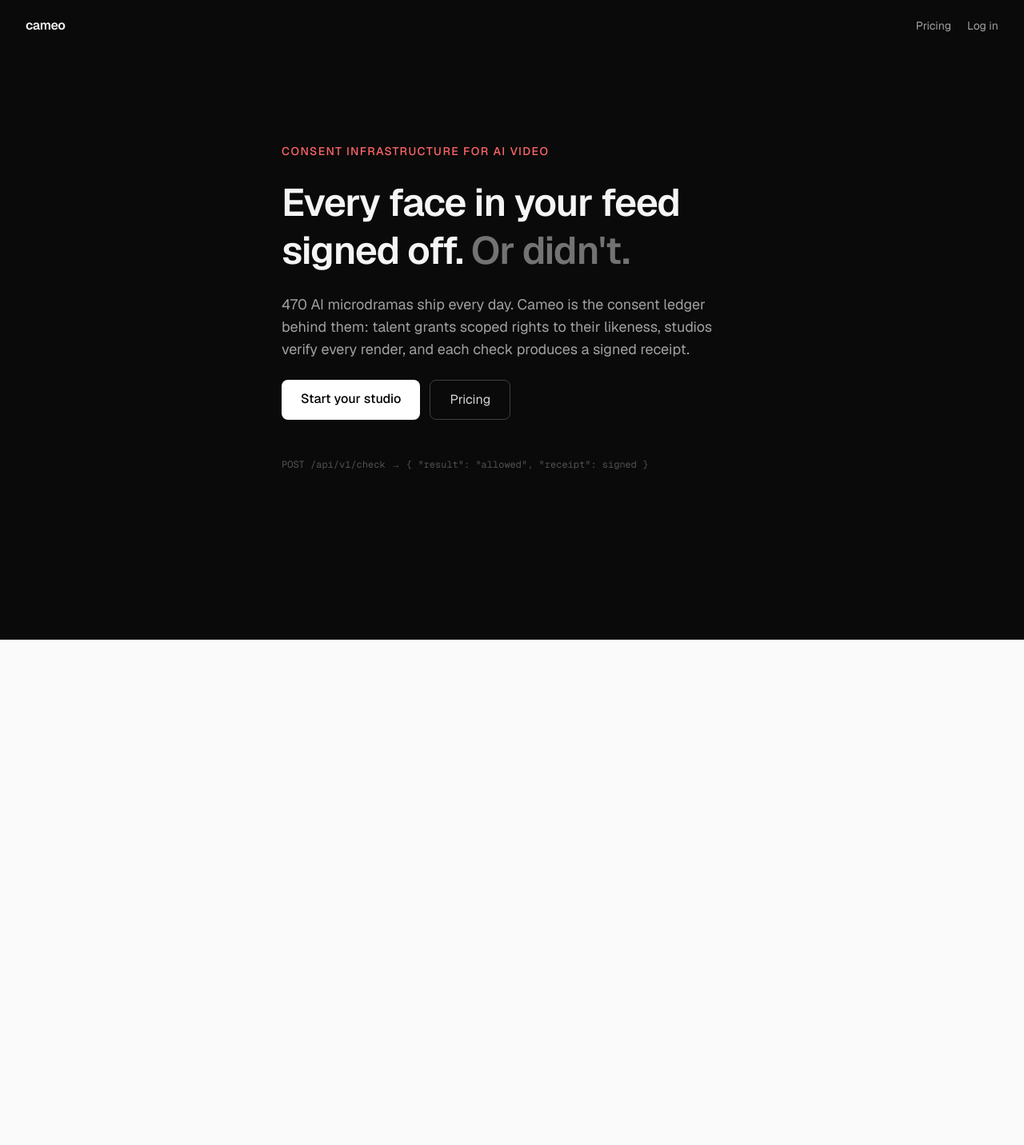
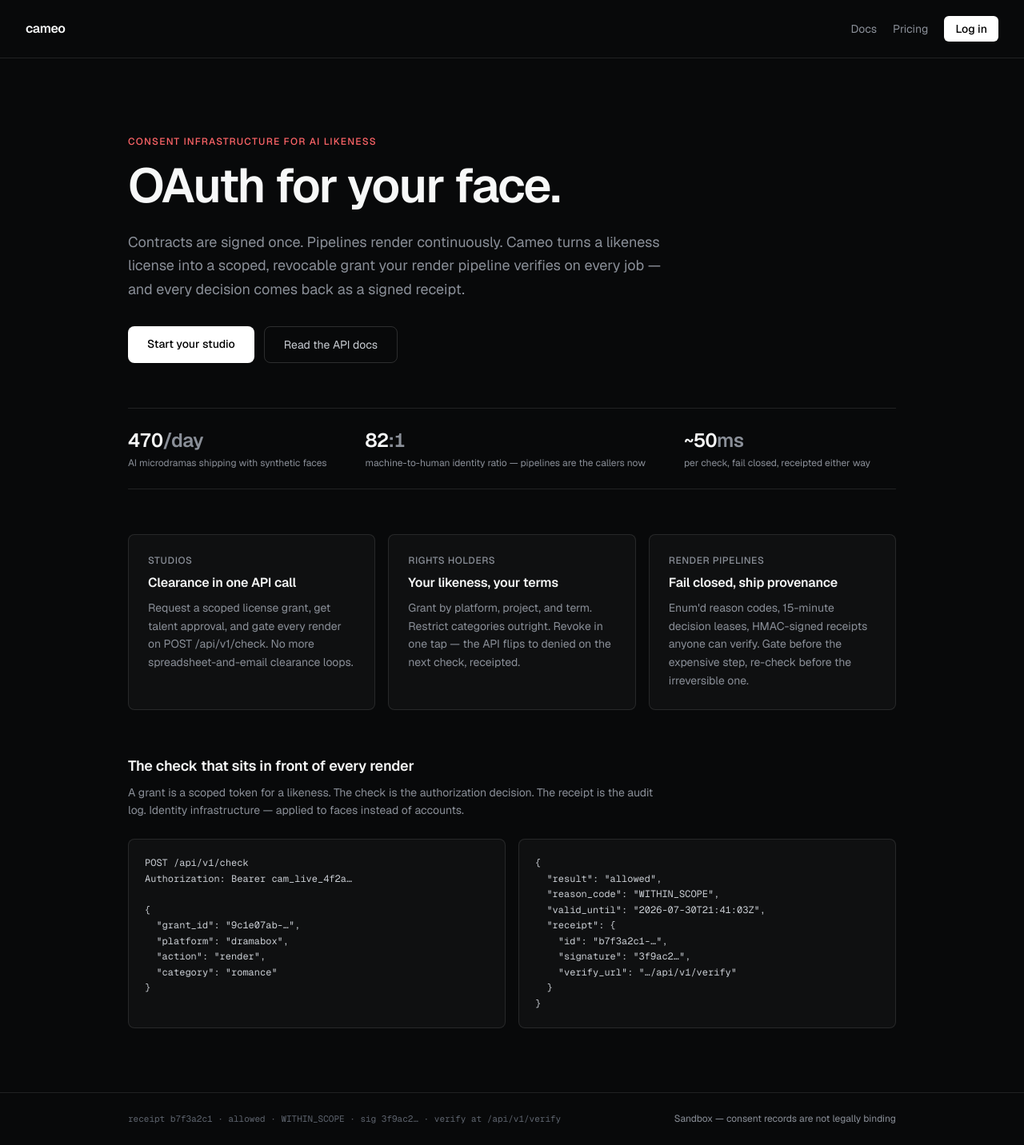
Before and after one commit to ianalin123/built-different, a Next.js app: page / in a window 1280 px wide. Shown: the whole page at 80% size. Before the commit the page ends 800 px from the top, so only its background shows below. Built offline with nearby package versions, Linux system fonts and the light colour scheme; no server answers.

Commit message:
feat: rework landing and pricing with v2 positioning

```diff
--- a/src/app/page.tsx
+++ b/src/app/page.tsx
@@ -1,47 +1,144 @@
 import Link from "next/link";
 import { auth0 } from "@/lib/auth0";
+
+const PERSONAS = [
+  {
+    who: "Studios",
+    headline: "Clearance in one API call",
+    body: "Request a scoped license grant, get talent approval, and gate every render on POST /api/v1/check. No more spreadsheet-and-email clearance loops.",
+  },
+  {
+    who: "Rights holders",
+    headline: "Your likeness, your terms",
+    body: "Grant by platform, project, and term. Restrict categories outright. Revoke in one tap — the API flips to denied on the next check, receipted.",
+  },
+  {
+    who: "Render pipelines",
+    headline: "Fail closed, ship provenance",
+    body: "Enum'd reason codes, 15-minute decision leases, HMAC-signed receipts anyone can verify. Gate before the expensive step, re-check before the irreversible one.",
+  },
+];
+
+const REQUEST = `POST /api/v1/check
+Authorization: Bearer cam_live_4f2a…
+
+{
+  "grant_id": "9c1e07ab-…",
+  "platform": "dramabox",
+  "action": "render",
+  "category": "romance"
+}`;
+
+const RESPONSE = `{
+  "result": "allowed",
+  "reason_code": "WITHIN_SCOPE",
+  "valid_until": "2026-07-30T21:41:03Z",
+  "receipt": {
+    "id": "b7f3a2c1-…",
+    "signature": "3f9ac2…",
+    "verify_url": "…/api/v1/verify"
+  }
+}`;
 
 export default async function Home() {
   const session = await auth0.getSession();
   return (
-    <main className="flex min-h-screen flex-col bg-neutral-950 text-neutral-100">
-      <nav className="flex items-center justify-between px-8 py-5">
+    <main className="flex min-h-screen flex-col bg-[#08090a] text-[#f7f8f8]">
+      <nav className="flex items-center justify-between border-b border-white/10 px-8 py-5">
         <span className="font-semibold tracking-tight">cameo</span>
-        <div className="flex gap-5 text-sm text-neutral-400">
+        <div className="flex items-center gap-5 text-sm text-[#8a8f98]">
+          <Link href="/docs" className="hover:text-white">Docs</Link>
           <Link href="/pricing" className="hover:text-white">Pricing</Link>
           {session ? (
-            <Link href="/dashboard" className="hover:text-white">Dashboard</Link>
+            <Link href="/dashboard" className="rounded-md bg-white px-3.5 py-1.5 font-medium text-black">
+              Dashboard
+            </Link>
           ) : (
-            <a href="/auth/login?returnTo=/dashboard" className="hover:text-white">Log in</a>
+            <a href="/auth/login?returnTo=/dashboard" className="rounded-md bg-white px-3.5 py-1.5 font-medium text-black">
+              Log in
+            </a>
           )}
         </div>
       </nav>
-      <section className="mx-auto flex max-w-3xl flex-1 flex-col justify-center gap-6 px-8 pb-24">
-        <p className="text-sm font-medium uppercase tracking-widest text-red-400">
-          consent infrastructure for ai video
+
+      <section className="mx-auto w-full max-w-5xl px-8 pt-24">
+        <p className="text-xs font-medium uppercase tracking-widest text-red-400">
+          consent infrastructure for ai likeness
         </p>
-        <h1 className="text-5xl font-semibold leading-tight tracking-tight">
-          Every face in your feed
-          <br />
-          signed off. <span className="text-neutral-500">Or didn&apos;t.</span>
+        <h1 className="mt-4 max-w-3xl text-5xl font-semibold leading-[1.05] tracking-[-0.03em] md:text-6xl">
+          OAuth for your face.
         </h1>
-        <p className="max-w-xl text-lg text-neutral-400">
-          470 AI microdramas ship every day. Cameo is the consent ledger behind them:
-          talent grants scoped rights to their likeness, studios verify every render,
-          and each check produces a signed receipt.
+        <p className="mt-6 max-w-2xl text-lg leading-relaxed text-[#8a8f98]">
+          Contracts are signed once. Pipelines render continuously. Cameo turns a
+          likeness license into a scoped, revocable grant your render pipeline
+          verifies on every job — and every decision comes back as a signed receipt.
         </p>
-        <div className="flex gap-3">
-          <a href="/auth/login?returnTo=/dashboard" className="rounded-lg bg-white px-6 py-3 font-medium text-black">
+        <div className="mt-8 flex gap-3">
+          <a href="/auth/login?returnTo=/dashboard"
+            className="rounded-lg bg-white px-6 py-3 text-sm font-medium text-black">
             Start your studio
           </a>
-          <Link href="/pricing" className="rounded-lg border border-neutral-700 px-6 py-3 text-neutral-300">
-            Pricing
+          <Link href="/docs"
+            className="rounded-lg border border-white/15 px-6 py-3 text-sm text-[#c9cdd3] hover:border-white/30">
+            Read the API docs
           </Link>
         </div>
-        <p className="pt-6 font-mono text-xs text-neutral-600">
-          POST /api/v1/check → {"{"} &quot;result&quot;: &quot;allowed&quot;, &quot;receipt&quot;: signed {"}"}
+
+        <div className="mt-14 flex flex-wrap gap-x-12 gap-y-4 border-y border-white/10 py-6">
+          <div>
+            <p className="text-2xl font-semibold tabular-nums tracking-[-0.02em]">470<span className="text-[#8a8f98]">/day</span></p>
+            <p className="mt-1 text-xs text-[#8a8f98]">AI microdramas shipping with synthetic faces</p>
+          </div>
+          <div>
+            <p className="text-2xl font-semibold tabular-nums tracking-[-0.02em]">82<span className="text-[#8a8f98]">:1</span></p>
+            <p className="mt-1 text-xs text-[#8a8f98]">machine-to-human identity ratio — pipelines are the callers now</p>
+          </div>
+          <div>
+            <p className="text-2xl font-semibold tabular-nums tracking-[-0.02em]">~50<span className="text-[#8a8f98]">ms</span></p>
+            <p className="mt-1 text-xs text-[#8a8f98]">per check, fail closed, receipted either way</p>
+          </div>
+        </div>
+      </section>
+
+      <section className="mx-auto grid w-full max-w-5xl gap-4 px-8 pt-14 md:grid-cols-3">
+        {PERSONAS.map((p) => (
+          <div key={p.who} className="rounded-lg border border-white/10 bg-[#0f1011] p-6">
+            <p className="text-xs font-medium uppercase tracking-wider text-[#8a8f98]">{p.who}</p>
+            <h2 className="mt-2 text-base font-semibold tracking-[-0.01em]">{p.headline}</h2>
+            <p className="mt-2 text-sm leading-relaxed text-[#8a8f98]">{p.body}</p>
+          </div>
+        ))}
+      </section>
+
+      <section className="mx-auto w-full max-w-5xl px-8 pt-14">
+        <h2 className="text-lg font-semibold tracking-[-0.01em]">
+          The check that sits in front of every render
+        </h2>
+        <p className="mt-2 max-w-2xl text-sm leading-relaxed text-[#8a8f98]">
+          A grant is a scoped token for a likeness. The check is the authorization
+          decision. The receipt is the audit log. Identity infrastructure — applied
+          to faces instead of accounts.
         </p>
+        <div className="mt-6 grid gap-4 md:grid-cols-2">
+          <pre className="overflow-x-auto rounded-lg border border-white/10 bg-[#0f1011] p-5 font-mono text-[12px] leading-relaxed text-[#c9cdd3]">
+            {REQUEST}
+          </pre>
+          <pre className="overflow-x-auto rounded-lg border border-white/10 bg-[#0f1011] p-5 font-mono text-[12px] leading-relaxed text-[#c9cdd3]">
+            {RESPONSE}
+          </pre>
+        </div>
       </section>
+
+      <footer className="mt-20 border-t border-white/10">
+        <div className="mx-auto flex w-full max-w-5xl flex-wrap items-center justify-between gap-3 px-8 py-6">
+          <p className="font-mono text-[11px] text-[#5e646e]">
+            receipt b7f3a2c1 · allowed · WITHIN_SCOPE · sig 3f9ac2… · verify at /api/v1/verify
+          </p>
+          <p className="text-xs text-[#8a8f98]">
+            Sandbox — consent records are not legally binding
+          </p>
+        </div>
+      </footer>
     </main>
   );
 }
--- a/src/app/pricing/page.tsx
+++ b/src/app/pricing/page.tsx
@@ -2,45 +2,94 @@
 
 const TIERS = [
   {
-    name: "Talent", price: "Free", per: "",
-    features: ["Approve or deny likeness requests", "Scope by platform, project, time",
-      "One-click revoke", "See every use of your face"],
+    name: "Rights holder",
+    price: "Free",
+    per: "forever",
+    blurb: "For talent and estates. You are the product's beneficiary, not its customer.",
+    features: [
+      "Approve or decline license grant requests",
+      "Scope by platform, project, category, and term",
+      "One-tap revoke — API flips on the next check",
+      "Usage feed: every render check against your likeness",
+    ],
     cta: false,
   },
   {
-    name: "Studio", price: "$29", per: "/producer seat/mo",
-    features: ["Request likeness grants", "Consent checks via API",
-      "HMAC-signed receipts", "Unlimited talent seats"],
+    name: "Studio",
+    price: "$29",
+    per: "/producer seat/mo",
+    blurb: "For studios and production teams running AI render pipelines.",
+    features: [
+      "License grant requests with scoped terms",
+      "Verification API with signed receipts",
+      "Audit trail + Certificate of Verification",
+      "Live and test API keys",
+      "Unlimited rights-holder seats",
+    ],
     cta: true,
   },
 ];
 
 export default function Pricing() {
   return (
-    <main className="min-h-screen bg-neutral-950 px-8 py-16 text-neutral-100">
-      <div className="mx-auto max-w-3xl">
-        <Link href="/" className="text-sm text-neutral-500 hover:text-white">← cameo</Link>
-        <h1 className="mt-6 text-4xl font-semibold tracking-tight">Pricing</h1>
-        <div className="mt-10 grid gap-6 md:grid-cols-2">
+    <main className="min-h-screen bg-[#08090a] text-[#f7f8f8]">
+      <nav className="flex items-center justify-between border-b border-white/10 px-8 py-5">
+        <Link href="/" className="font-semibold tracking-tight">cameo</Link>
+        <div className="flex gap-5 text-sm text-[#8a8f98]">
+          <Link href="/docs" className="hover:text-white">Docs</Link>
+          <Link href="/dashboard" className="hover:text-white">Dashboard</Link>
+        </div>
+      </nav>
+
+      <div className="mx-auto max-w-4xl px-8 py-16">
+        <p className="text-xs font-medium uppercase tracking-widest text-red-400">pricing</p>
+        <h1 className="mt-3 text-4xl font-semibold tracking-[-0.02em]">
+          Free for the people being rendered.
+        </h1>
+        <p className="mt-4 max-w-xl text-sm leading-relaxed text-[#8a8f98]">
+          Studios pay per producer seat. Rights holders never pay — consent
+          infrastructure only works if saying yes or no costs nothing.
+        </p>
+
+        <div className="mt-12 grid gap-4 md:grid-cols-2">
           {TIERS.map((t) => (
-            <div key={t.name} className="rounded-2xl border border-neutral-800 bg-neutral-900 p-6">
-              <h2 className="text-lg font-medium">{t.name}</h2>
-              <p className="mt-2 text-3xl font-semibold">
-                {t.price}<span className="text-base text-neutral-500">{t.per}</span>
+            <div key={t.name}
+              className={`rounded-lg border p-6 ${t.cta ? "border-white/25 bg-[#0f1011]" : "border-white/10"}`}>
+              <h2 className="text-sm font-medium uppercase tracking-wider text-[#8a8f98]">
+                {t.name}
+              </h2>
+              <p className="mt-3 text-3xl font-semibold tracking-[-0.02em]">
+                {t.price}
+                <span className="ml-1 text-sm font-normal text-[#8a8f98]">{t.per}</span>
               </p>
-              <ul className="mt-4 space-y-2 text-sm text-neutral-400">
-                {t.features.map((f) => <li key={f}>· {f}</li>)}
+              <p className="mt-2 text-[13px] leading-relaxed text-[#8a8f98]">{t.blurb}</p>
+              <ul className="mt-5 space-y-2.5 border-t border-white/10 pt-5 text-sm text-[#c9cdd3]">
+                {t.features.map((f) => (
+                  <li key={f} className="flex gap-2.5">
+                    <span className="text-[#5e646e]">—</span>
+                    <span>{f}</span>
+                  </li>
+                ))}
               </ul>
-              {t.cta && (
+              {t.cta ? (
                 <form method="POST" action="/api/checkout" className="mt-6">
-                  <button className="w-full rounded-lg bg-white px-5 py-2.5 font-medium text-black">
-                    Subscribe
+                  <button className="w-full rounded-lg bg-white px-5 py-2.5 text-sm font-medium text-black">
+                    Upgrade to Studio
                   </button>
                 </form>
+              ) : (
+                <a href="/auth/login?returnTo=/dashboard"
+                  className="mt-6 block w-full rounded-lg border border-white/15 px-5 py-2.5 text-center text-sm text-[#c9cdd3] hover:border-white/30">
+                  Sign in — it&apos;s free
+                </a>
               )}
             </div>
           ))}
         </div>
+
+        <p className="mt-10 text-xs text-[#5e646e]">
+          Sandbox environment — payments use Stripe test mode (4242 4242 4242 4242).
+        </p>
       </div>
     </main>
   );
```
